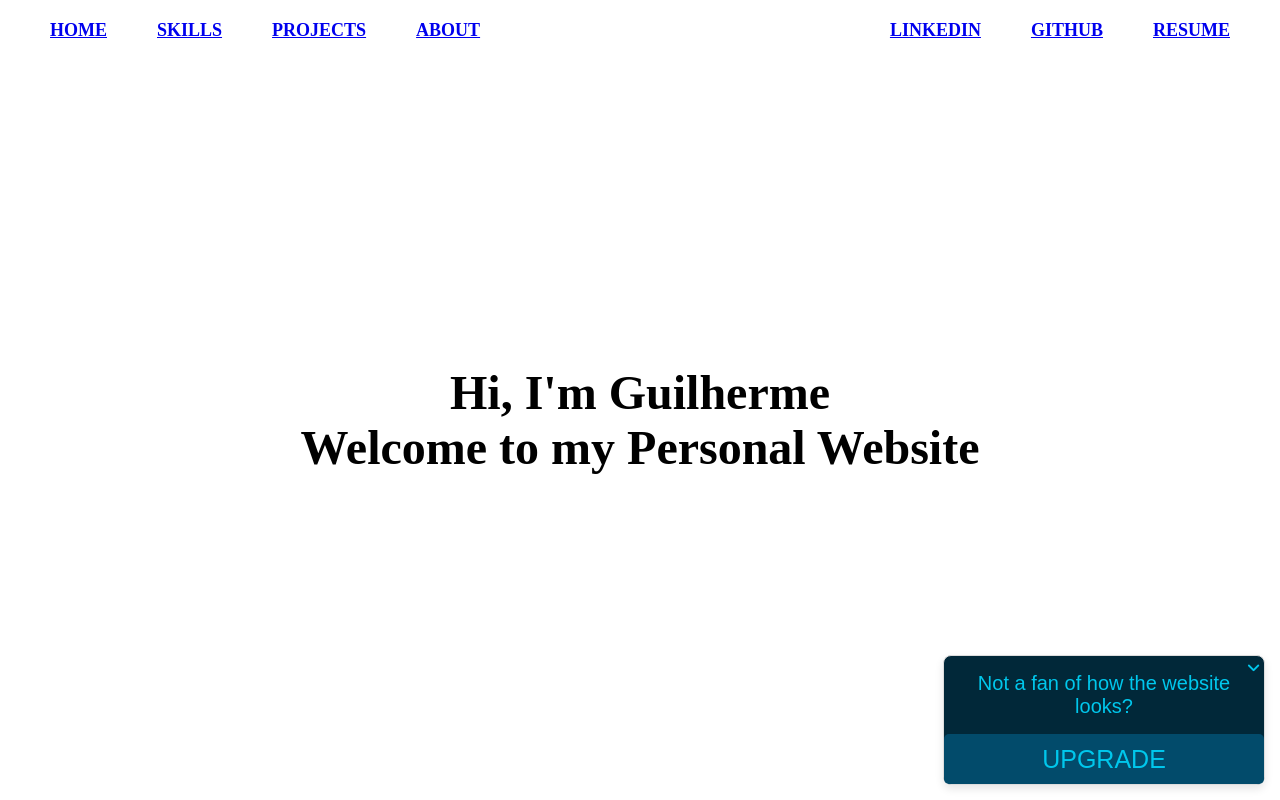
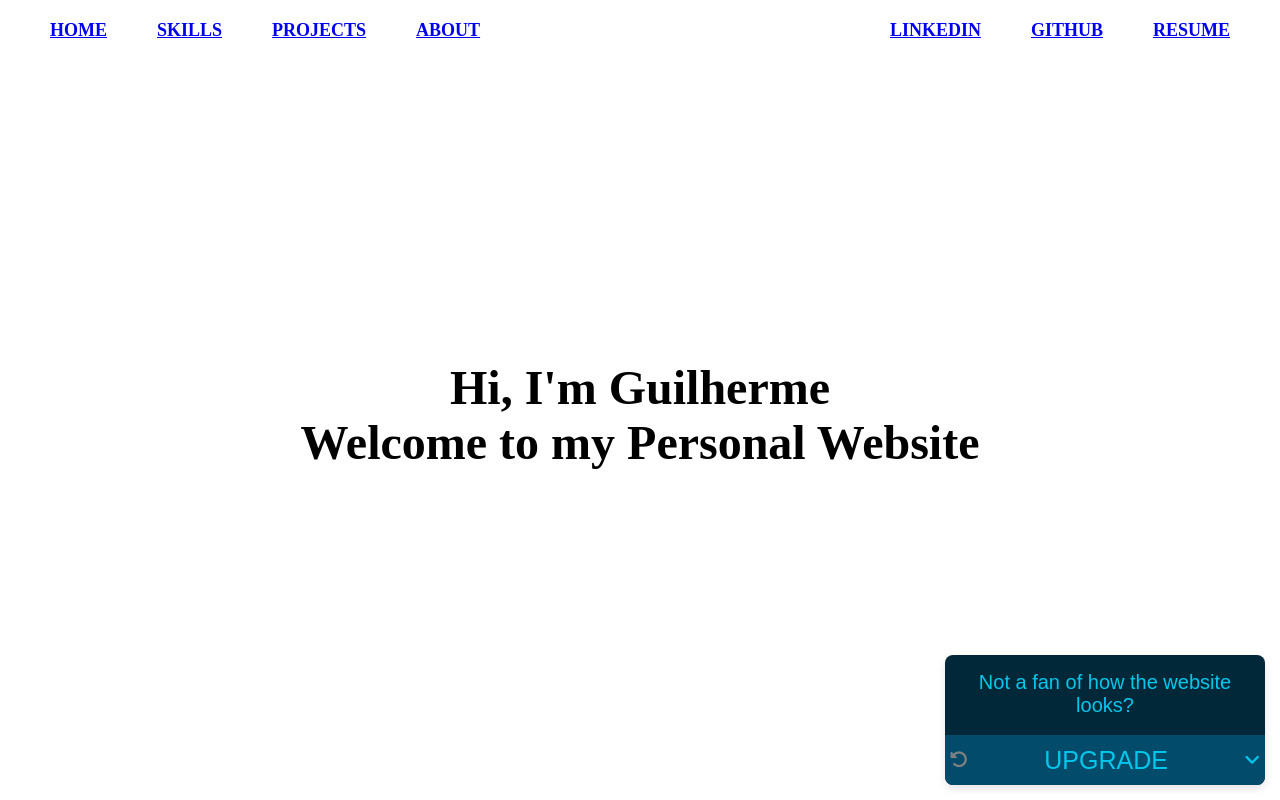
Before and after one commit to guilhermetr/portfolio, an Angular app: page / in a window 1280 px wide. Shown: the top 800 px of the page. Built offline with nearby package versions, Linux system fonts and the light colour scheme; a web font is replaced by a local one.

Commit message:
Update popup for upgrading

```diff
--- a/src/app/sections/about/about.component.html
+++ b/src/app/sections/about/about.component.html
@@ -8,6 +8,6 @@
           </p>
           <p>Feel free to send me an <a>email</a> or connect with me on <a>LinkedIn</a>!</p>
         </div>
-        <img *ngIf="getLevelClass() != 'level1'" src="assets/me.jpg" alt="Profile Photo">
+        <img src="assets/me.jpg" alt="Profile Photo">
       </div>
 </div>
--- a/src/app/sections/about/about.component.scss
+++ b/src/app/sections/about/about.component.scss
@@ -2,7 +2,6 @@ img {
     display: block;
     width: 300px;
     height: 300px;
-    border-radius: 50%;
     border: 5px solid #FFF;
     margin-left: 30px;
 }
@@ -15,6 +14,8 @@ img {
 
 .about-text {
     flex: 2;
+    font-size: 18px;
+    padding: 10px;
 }
 
 @media (max-width: 600px) {
@@ -28,3 +29,9 @@ img {
         margin-top: 30px;
     }
 }
+
+.level3 {
+    img {
+        border-radius: 50%;
+    }
+}
--- a/src/app/sections/projects/projects.component.scss
+++ b/src/app/sections/projects/projects.component.scss
@@ -92,10 +92,6 @@
 }
 
 .level3 {
-  h2 {
-    margin: 20px 0;
-  }
-
   p {
     line-height: 1.5;
   }
--- a/src/app/upgrade-popup/upgrade-popup.component.html
+++ b/src/app/upgrade-popup/upgrade-popup.component.html
@@ -1,9 +1,27 @@
-<div class="card" [@resize]="cardAnimationState">
-  <div class="message-box" [@slideDown]="messageBoxAnimationState">
+<div class="card" [@resize]="cardState">
+  <div class="message-box" [@slideDown]="messageBoxState">
     <p>Not a fan of how the website looks?</p>
-    <button class="collapse-btn" (click)="toggleAnimation()">
-      <i class="fa-solid fa-angle-down"></i>
+  </div>
+  <div class="buttons">
+    <button class="downgrade-btn"
+            title="Downgrade"
+            [disabled]="currentLevel === 1"
+            (click)="downgrade()">
+      <i class="fa-solid fa-rotate-left" [ngClass]="{'disabled': currentLevel === 1}"></i>
+    </button>
+    <button class="upgrade-btn"
+            (click)="upgrade()">
+      <ng-container *ngIf="cardState === 'expanded'; else collapsedState">
+        UPGRADE
+    </ng-container>
+    <ng-template #collapsedState>
+        <i class="fa-solid fa-circle-up"></i>
+    </ng-template>
+    </button>
+    <button class="expand-btn"
+            [title]="cardState === 'collapsed' ? 'Expand' : 'Collapse'"
+            (click)="toggleAnimation()">
+      <i class="fa-solid fa-angle-down" [ngClass]="{'rotated': cardState === 'collapsed'}"></i>
     </button>
   </div>
-  <button class="upgrade-btn" (click)="upgrade()">UPGRADE</button>
 </div>
--- a/src/app/upgrade-popup/upgrade-popup.component.scss
+++ b/src/app/upgrade-popup/upgrade-popup.component.scss
@@ -3,12 +3,11 @@ $col-secondary: #012839;
 
 .card {
   background-color: $col-secondary;
-  color: black;
-  border: 1px solid #ddd;
   border-radius: 8px;
   box-shadow: 0 4px 8px rgba(0, 0, 0, 0.1);
   text-align: center;
   width: 320px;
+  overflow: hidden;
 }
 
 p {
@@ -18,36 +17,46 @@ p {
   padding: 16px 4px 16px 4px;
 }
 
-.collapse-btn {
-  position: absolute;
-  top: 5px;
-  right: 5px;
+// Buttons
+
+.buttons {
+  display: flex;
+}
+
+.downgrade-btn {
+  padding: 0 5px;
+  border-radius: 0 0 0 5px;
   border: none;
-  background: none;
+  background-color: lighten($col-secondary, 10%);
   cursor: pointer;
 }
 
-.collapse-btn:hover {
-  opacity: 0.8;
+.disabled {
+  color: grey !important;
+  cursor: default;
 }
 
-.fa-angle-down {
-  font-size: 15px;
-  transition: transform 0.3s ease;
+.fa-rotate-left {
+  font-size: 18px;
+  transition: color 0.3s ease;
   color: $col-primary;
 }
 
-// Upgrade Button
+.downgrade-btn:hover {
+  .fa-rotate-left {
+    color: white;
+  }
+}
 
 .upgrade-btn {
+  width: 100%;
+  padding: 0 15px;
   background-color: lighten($col-secondary, 10%);
-  width: 100%;
   display: inline-block;
   position: relative;
   text-align: center;
   color: $col-primary;
   border: none;
-  border-radius: 5px;
   line-height: 2em;
   text-decoration: none;
   font-family: 'Gabarito', sans-serif;
@@ -104,3 +113,27 @@ p {
     left: 100%;
   }
 }
+
+.expand-btn {
+  padding: 0 5px;
+  border: none;
+  background-color: lighten($col-secondary, 10%);
+  cursor: pointer;
+}
+
+.rotated {
+  transform: rotate(180deg);
+}
+
+
+.expand-btn:hover {
+  .fa-angle-down {
+    color: white;
+  }
+}
+
+.fa-angle-down {
+  font-size: 18px;
+  color: $col-primary;
+  transition: transform 0.3s ease, color 0.3s ease;  ;
+}
--- a/src/app/upgrade-popup/upgrade-popup.component.ts
+++ b/src/app/upgrade-popup/upgrade-popup.component.ts
@@ -14,7 +14,7 @@ import { LevelService } from '../level.service';
         overflow: 'hidden',
       })),
       state('expanded', style({
-        height: '*',
+        height: '80px',
         opacity: '1',
         overflow: 'hidden',
       })),
@@ -24,7 +24,7 @@ import { LevelService } from '../level.service';
     ]),
     trigger('resize', [
       state('collapsed', style({
-        width: '160px',
+        width: '110px',
       })),
       state('expanded', style({
         width: '320px',
@@ -37,24 +37,33 @@ import { LevelService } from '../level.service';
 })
 export class UpgradePopupComponent implements OnInit {
 
-  messageBoxAnimationState = 'expanded';
-  cardAnimationState = 'expanded';
+  currentLevel!: number;
+  messageBoxState: 'expanded' | 'collapsed' = 'expanded';
+  cardState: 'expanded' | 'collapsed' = 'expanded';
 
   constructor(private levelService: LevelService) { }
 
-  ngOnInit(): void { }
+  ngOnInit(): void {
+    this.levelService.currentLevel$.subscribe((level) => {
+      this.currentLevel = level;
+    })
+  }
 
   toggleAnimation() {
-    this.messageBoxAnimationState = this.messageBoxAnimationState === 'collapsed' ? 'expanded' : 'collapsed';
+    this.messageBoxState = this.messageBoxState === 'collapsed' ? 'expanded' : 'collapsed';
 
     // Delays the resizing animation until after the sliding animation is complete
     setTimeout(() => {
-      this.cardAnimationState = this.cardAnimationState === 'collapsed' ? 'expanded' : 'collapsed';
+      this.cardState = this.cardState === 'collapsed' ? 'expanded' : 'collapsed';
     }, 1); // 1ms creates a diagonal sliding effect
   }
 
   upgrade(): void {
-    this.levelService.setCurrentLevel('level3');
+    this.levelService.setCurrentLevel(this.levelService.getCurrentLevel() + 1);
+  }
+
+  downgrade(): void {
+    this.levelService.setCurrentLevel(this.levelService.getCurrentLevel() - 1);
   }
 
 }
--- a/src/styles.scss
+++ b/src/styles.scss
@@ -11,6 +11,10 @@ html {
     min-width: 320px;
 }
 
+h1, h2, h3 {
+    margin-bottom: 10px;
+}
+
 .full-screen-section {
     min-height: 100vh;
     margin: 0;
@@ -22,10 +26,6 @@ html {
 }
 
 .level1 {
-    h1, h2, h3 {
-        margin: 5px;
-    }
-
     h1 {
         font-size: 3rem;
     }
@@ -45,16 +45,12 @@ html {
 
     background-color: rgb(245, 245, 245);
 
-    h1, h2, h3 {
-        margin: 5px;
-    }
-
     h1 {
         font-size: 3rem;
     }
 
     h2 {
-        font-size: 2.5rem;
+        font-size: 3rem;
     }
 
     h3 {
@@ -73,12 +69,10 @@ html {
 
     h1 {
         font-size: 4rem;
-        margin: 0;
     }
 
     h2 {
         font-size: 3.5rem;
-        margin: 0;
     }
 
     h3 {
```
